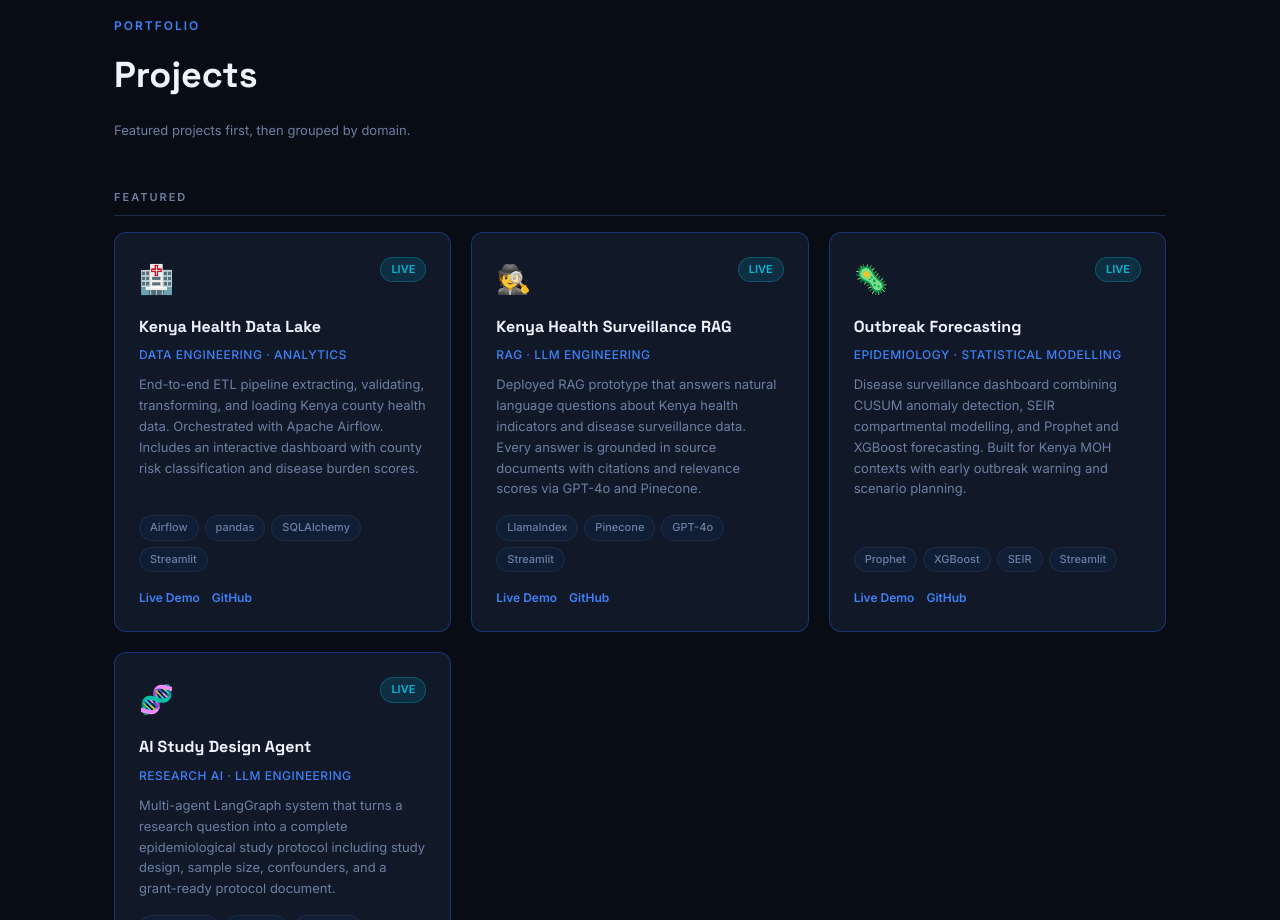
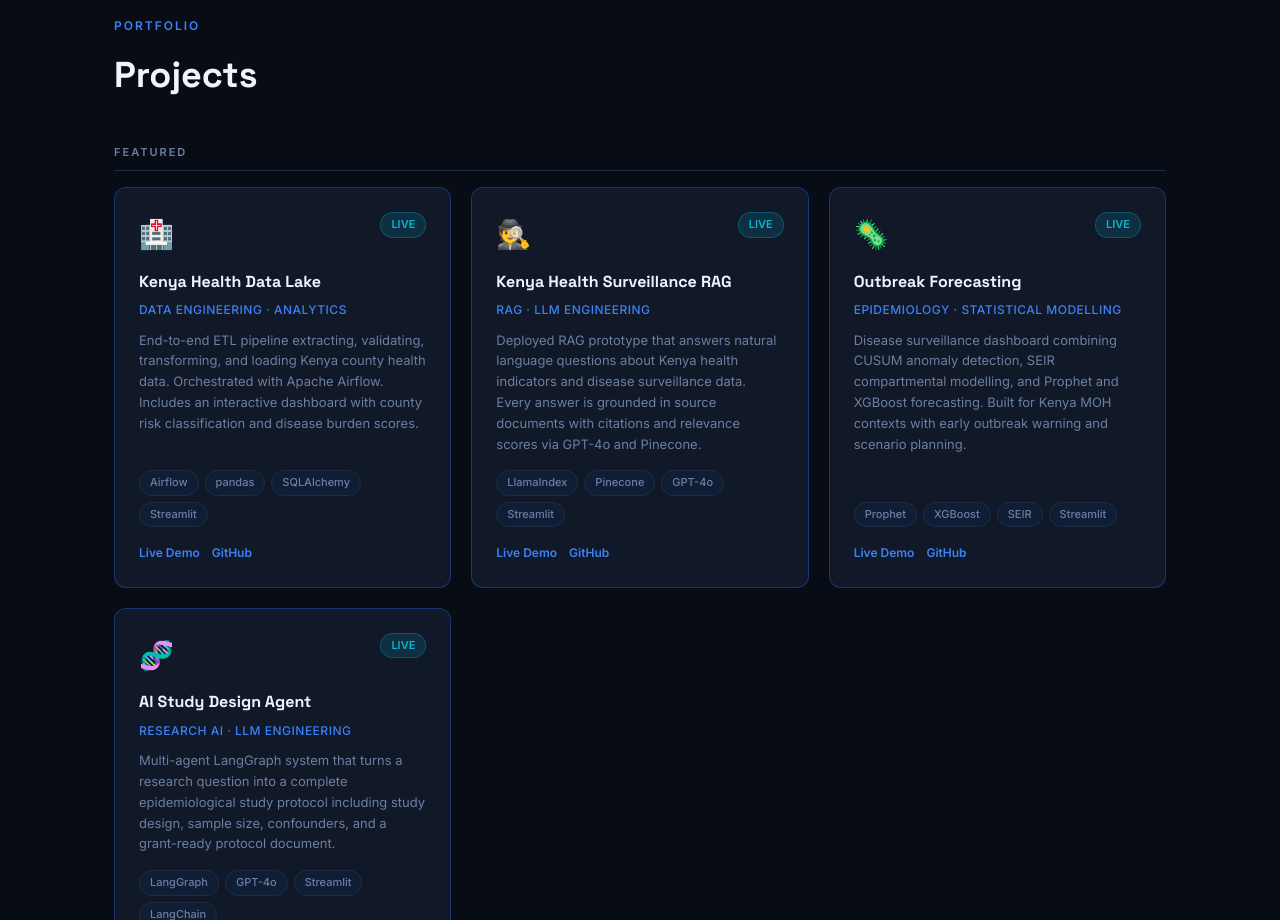
Before and after one commit to Mwauramos/zenik-ai, a plain HTML site: page index.html in a window 1280 px wide. Shown: the part 940-1860 px from the top of the page. Drawn offline with Linux system fonts and the light colour scheme.

Commit message:
Remove subtitle from projects section

```diff
--- a/index.html
+++ b/index.html
@@ -152,7 +152,6 @@
 <section id="projects">
   <div class="section-label">Portfolio</div>
   <div class="section-title">Projects</div>
-  <p class="section-subtitle">Featured projects first, then grouped by domain.</p>
 
   <!-- FEATURED -->
   <div class="domain-label">Featured</div>
```
